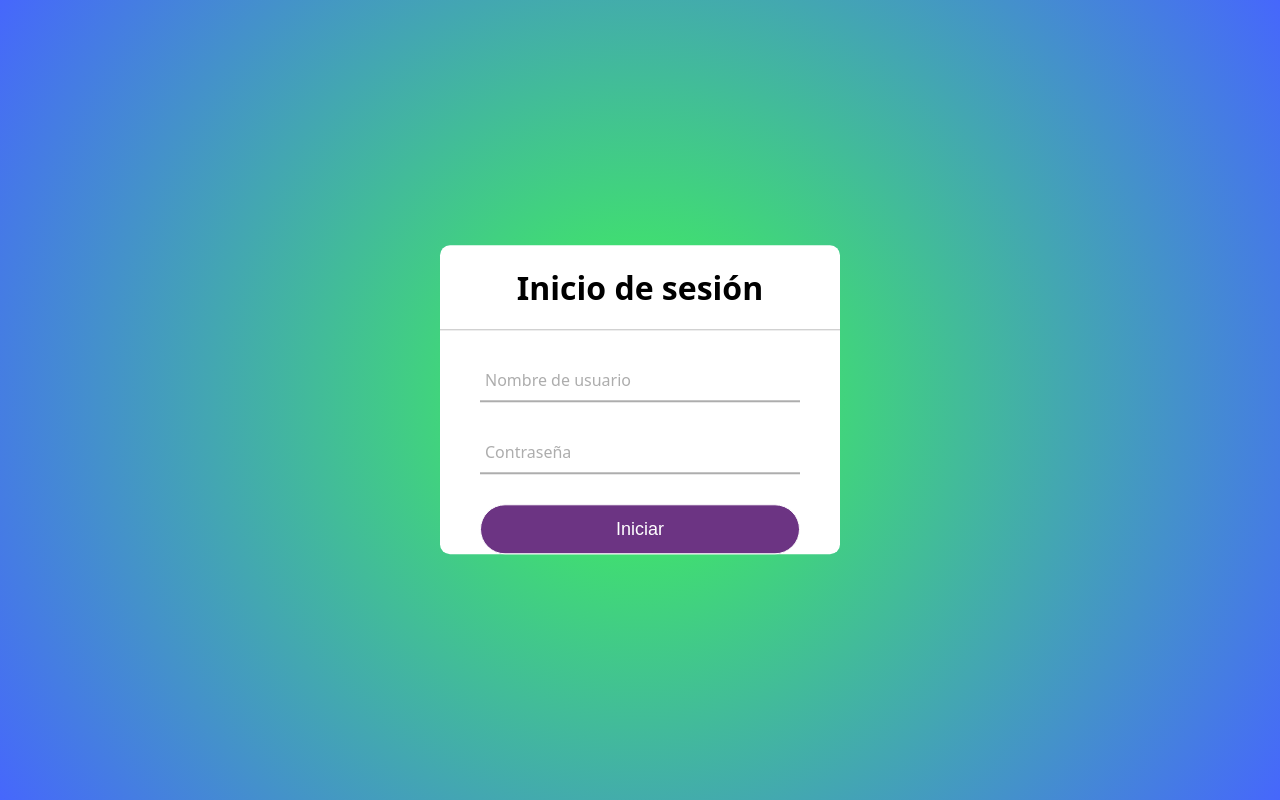
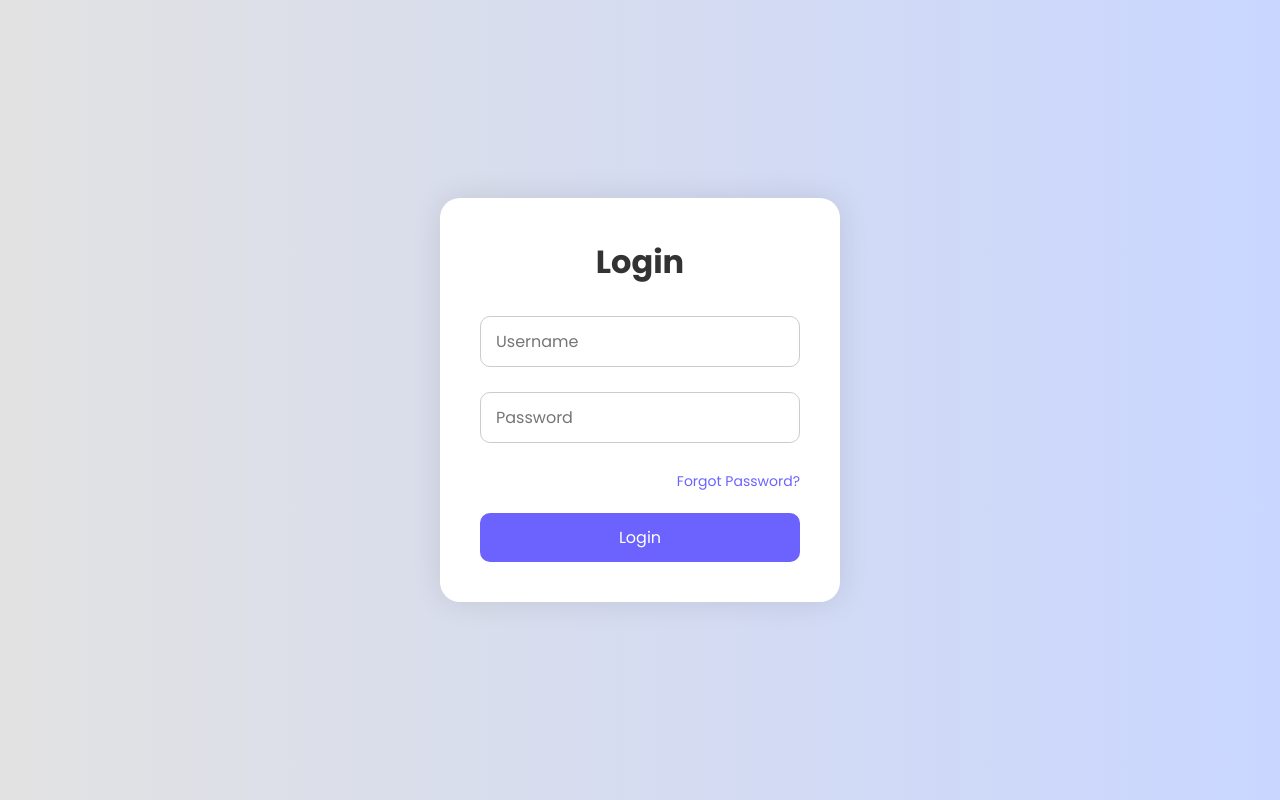
Before and after one commit to Yakan09/De-la-flor-instalaciones, a plain HTML site: page index.html in a window 1280 px wide. Drawn offline with Linux system fonts and the light colour scheme.

Commit message:
Actualizacion login

```diff
--- a/index.html
+++ b/index.html
@@ -8,20 +8,25 @@
     <link rel="stylesheet" href="login.css">
 </head>
 <body>
-    <div class="formulario">
-        <h1>Inicio de sesión</h1>
-        <form id="loginForm">
-            <div class="username">
-                <input type="text" id="username" required>
-                <label>Nombre de usuario</label>
-            </div>
-            <div class="username">
-                <input type="password" id="password" required>
-                <label>Contraseña</label>
-            </div>
-            <input type="submit" value="Iniciar">
-        </form>
+      <div class="container">
+    <div class="form-box login">
+      <form action="#">
+        <h1>Login</h1>
+        <div class="input-box">
+          <input type="text" placeholder="Username" required>
+          <i class='bx bxs-user'></i>
+        </div>
+        <div class="input-box">
+          <input type="password" placeholder="Password" required>
+          <i class='bx bxs-lock-alt'></i>
+        </div>
+        <div class="forgot-link">
+          <a href="#">Forgot Password?</a>
+        </div>
+        <button type="submit" class="btn">Login</button>
+      </form>
     </div>
+  </div>
     <script>
         // Credenciales válidas (usuario y contraseña cifrados)
         const validCredentials = {
--- a/login.css
+++ b/login.css
@@ -1,89 +1,93 @@
-body {
-    margin: 0;
-    padding: 0;
-    font-family: system-ui, -apple-system, BlinkMacSystemFont, 'Segoe UI', Roboto, Oxygen, Ubuntu, Cantarell, 'Open Sans', 'Helvetica Neue', sans-serif;
-    background: rgb(72,63,251);
-    background: radial-gradient(circle, rgb(63, 251, 79) 0%, rgb(70, 103, 252) 100%);
-    height: 100vh;
+@import url('https://fonts.googleapis.com/css2?family=Poppins:wght@300;400;500;600;700&display=swap');
+
+* {
+  margin: 0;
+  padding: 0;
+  box-sizing: border-box;
+  font-family: 'Poppins', sans-serif;
 }
 
-.formulario {
-    position: absolute;
-    top: 50%;
-    left: 50%;
-    transform: translate(-50%, -50%);
-    width: 400px;
-    background: white;
-    border-radius: 10px;
-}
-.formulario h1 {
-    text-align: center;
-    padding: 0 0 20px 0;
-    border-bottom: 1px solid silver;
-}
-.formulario form {
-    padding: 0 40px;
-    box-sizing: border-box;
-}
-form .username {
-    position: relative;
-    border-bottom: 2px solid #adadad;
-    margin: 30px 0;
-}
-.username input{
-    width: 100%;
-    padding: 0 5px;
-    height: 40px;
-    font-size: 16px;
-    border: none;
-    background: none;
-    outline: none;
+body {
+  display: flex;
+  justify-content: center;
+  align-items: center;
+  min-height: 100vh;
+  background: linear-gradient(90deg, #e2e2e2, #c9d6ff);
 }
 
-.username label {
-    position: absolute;
-    top: 50%;
-    left: 5px;
-    color: #adadad;
-    transform: translateY(-50%);
-    font-size: 16px;
-    pointer-events: none;
-    transition: .5s;
+.container {
+  position: relative;
+  width: 400px;
+  background: #fff;
+  padding: 40px;
+  border-radius: 20px;
+  box-shadow: 0 0 30px rgba(0, 0, 0, 0.1);
+  overflow: hidden;
 }
 
-.username span::before {
-    content: '';
-    position: absolute;
-    top: 40px;
-    left: 0;
-    width: 0%;
-    height: 2px;
-    background: #6C3483;
-    transition: .5s;
+.container h1 {
+  font-size: 32px;
+  text-align: center;
+  margin-bottom: 30px;
+  color: #333;
 }
 
-.username input:focus ~ label,
-.username input:focus ~ label {
-    top: -5px;
-    color: #6C3483;
-}
-.username input:focus ~ span::before,
-.username input:focus ~ span::before{
-    width: 100%;
+.input-box {
+  position: relative;
+  margin-bottom: 25px;
 }
 
-input[type="submit"]{
-    width: 100%;
-    height: 50px;
-    border: 1px solid;
-    background: #6C3483;
-    border-radius: 25px;
-    font-size: 18px;
-    color: white;
-    cursor: pointer;
-    outline: none;
+.input-box input {
+  width: 100%;
+  padding: 12px 40px 12px 15px;
+  border: 1px solid #ccc;
+  border-radius: 10px;
+  outline: none;
+  font-size: 16px;
+  transition: 0.3s ease;
 }
-input[type="submit"]:hover{
-    border-color: purple;
-    transition: .5s;
+
+.input-box input:focus {
+  border-color: #6c63ff;
+  box-shadow: 0 0 5px #6c63ff;
 }
+
+.input-box i {
+  position: absolute;
+  right: 15px;
+  top: 50%;
+  transform: translateY(-50%);
+  color: #999;
+  font-size: 20px;
+}
+
+.forgot-link {
+  text-align: right;
+  margin-bottom: 20px;
+}
+
+.forgot-link a {
+  color: #6c63ff;
+  font-size: 14px;
+  text-decoration: none;
+}
+
+.forgot-link a:hover {
+  text-decoration: underline;
+}
+
+.btn {
+  width: 100%;
+  padding: 12px;
+  border: none;
+  background: #6c63ff;
+  color: #fff;
+  border-radius: 10px;
+  font-size: 16px;
+  cursor: pointer;
+  transition: background 0.3s ease;
+}
+
+.btn:hover {
+  background: #574fd6;
+}
```
